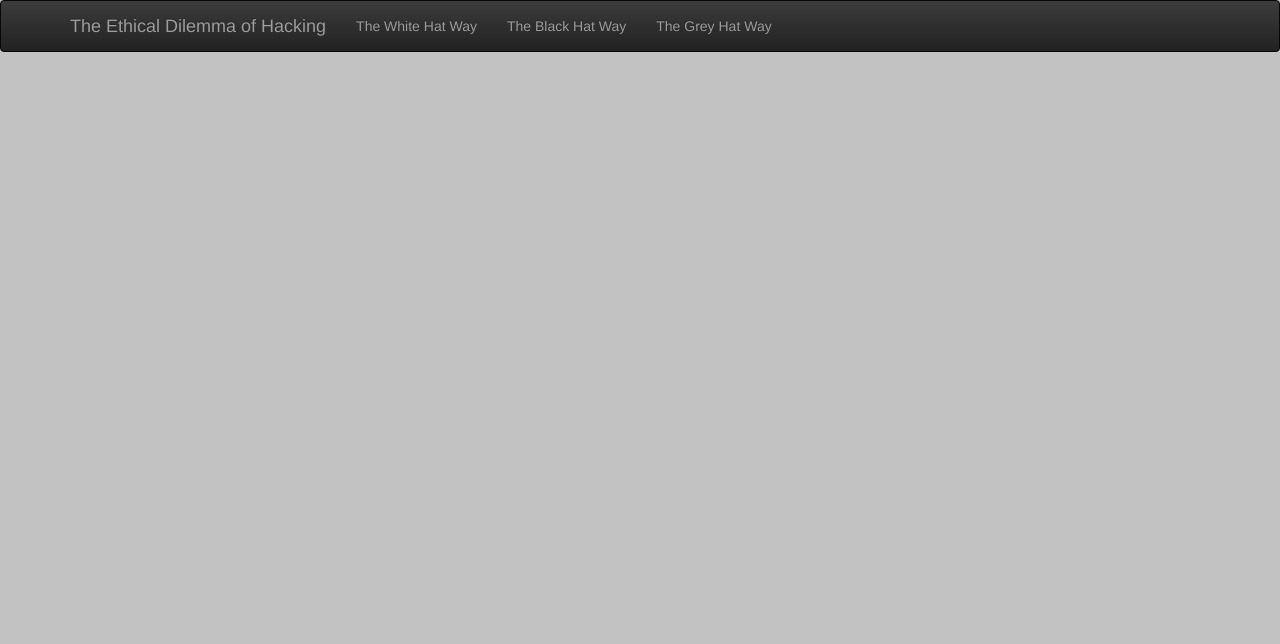
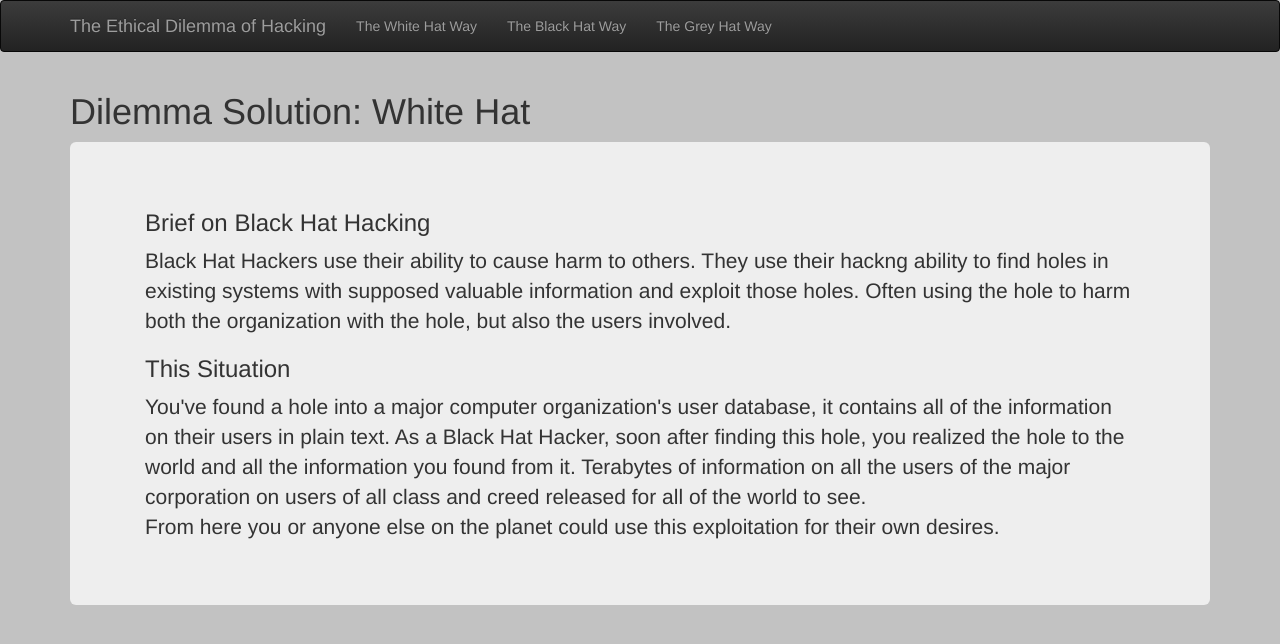
Before and after one commit to kepler0/miniature-tyrion, a Jekyll site: the page built from black_hat.html, in a window 1280 px wide. Shown: the top 644 px of the page. Built offline with Jekyll 4.4.1, drawn with Linux system fonts in a browser that asks for light colours; nearby versions of some CDN libraries.

Commit message:
Black Hat Content.

```diff
--- a/black_hat.html
+++ b/black_hat.html
@@ -2,3 +2,20 @@
 layout: default
 title: The Ethical Dilemma of Black Hat Hacking
 ---
+
+<h1>Dilemma Solution: White Hat</h1>
+
+<div class="jumbotron">
+  <div class="container-fluid">
+    <h3>Brief on Black Hat Hacking</h3>
+    <p>
+      Black Hat Hackers use their ability to cause harm to others. They use their hackng ability to find holes in existing systems with supposed valuable information and exploit those holes. Often using the hole to harm both the organization with the hole, but also the users involved.
+    </p>
+    <h3>This Situation</h3>
+    <p>
+      You've found a hole into a major computer organization's user database, it contains all of the information on their users in plain text. As a Black Hat Hacker, soon after finding this hole, you realized the hole to the world and all the information you found from it. Terabytes of information on all the users of the major corporation on users of all class and creed released for all of the world to see.
+      <br>
+      From here you or anyone else on the planet could use this exploitation for their own desires.
+    </p>
+  </div>
+</div>
```
